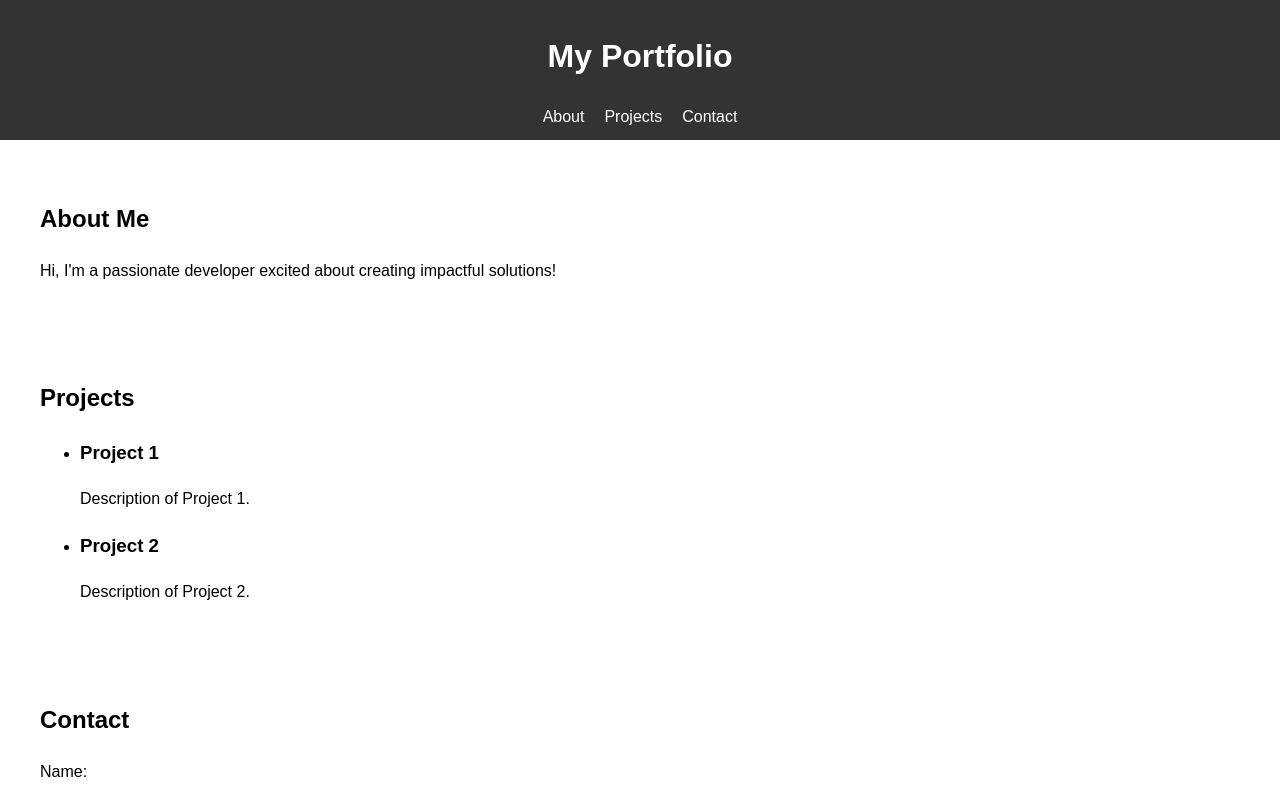
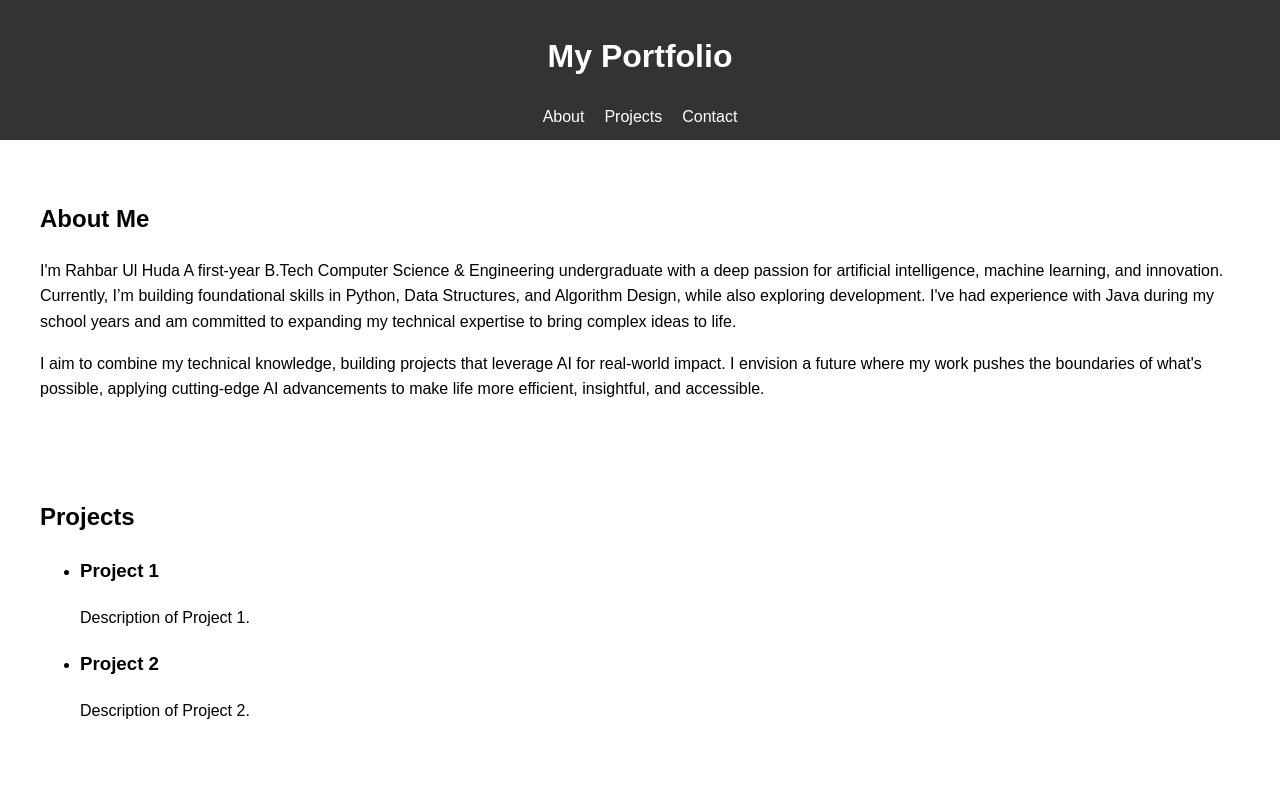
Before and after one commit to RahbarUlHuda/ReactTest, a React (Create React App) app: page / in a window 1280 px wide. Shown: the top 791 px of the page. Built offline with nearby package versions, Linux system fonts and the light colour scheme.

Commit message:
Edited the About Me Text

```diff
--- a/src/components/About.js
+++ b/src/components/About.js
@@ -4,7 +4,8 @@ function About() {
   return (
     <section id="about">
       <h2>About Me</h2>
-      <p>Hi, I'm a passionate developer excited about creating impactful solutions!</p>
+      <p>I'm Rahbar Ul Huda A first-year B.Tech Computer Science & Engineering undergraduate with a deep passion for artificial intelligence, machine learning, and innovation. Currently, I’m building foundational skills in Python, Data Structures, and Algorithm Design, while also exploring development. I've had experience with Java during my school years and am committed to expanding my technical expertise to bring complex ideas to life.</p>
+      <p>I aim to combine my technical knowledge, building projects that leverage AI for real-world impact. I envision a future where my work pushes the boundaries of what's possible, applying cutting-edge AI advancements to make life more efficient, insightful, and accessible.</p>
     </section>
   );
 }
```
